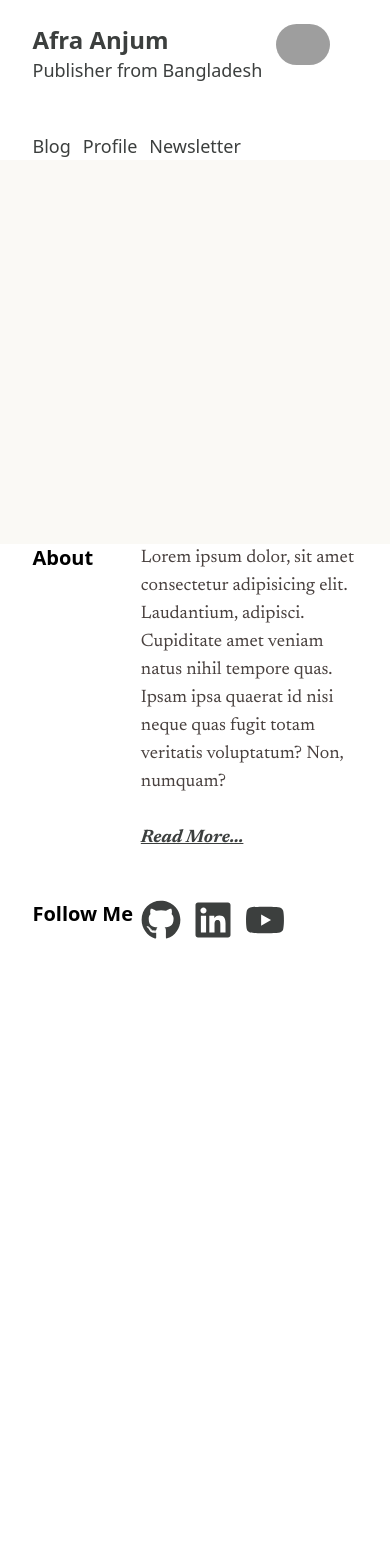
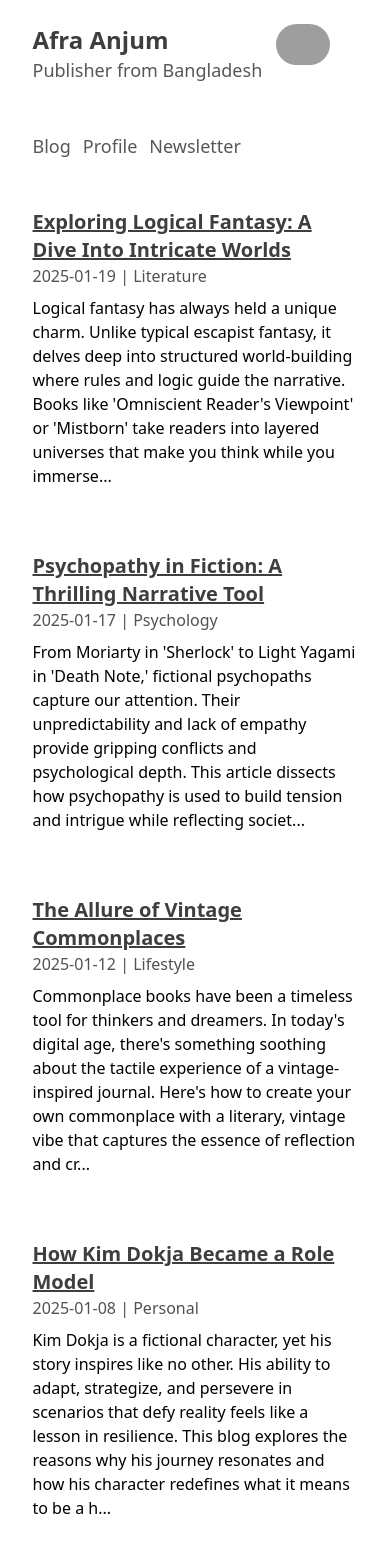
Before and after one commit to Irenity0/silent-pen-v2, a React (Vite) app: page / in a window 390 px wide. Shown: the top 1568 px of the page. Before the commit the page ends 940 px from the top, so only its background shows below. Built offline with nearby package versions, Linux system fonts and the light colour scheme; grey boxes are pictures that could not be loaded.

Commit message:
configured daisyUI, completed home page UI

```diff
--- a/eslint.config.js
+++ b/eslint.config.js
@@ -10,6 +10,7 @@ export default [
     files: ['**/*.{js,jsx}'],
     languageOptions: {
       ecmaVersion: 2020,
+      node : true,
       globals: globals.browser,
       parserOptions: {
         ecmaVersion: 'latest',
--- a/package.json
+++ b/package.json
@@ -24,6 +24,7 @@
     "@types/react-dom": "^18.3.1",
     "@vitejs/plugin-react": "^4.3.4",
     "autoprefixer": "^10.4.20",
+    "daisyui": "^4.12.23",
     "eslint": "^9.15.0",
     "eslint-plugin-react": "^7.37.2",
     "eslint-plugin-react-hooks": "^5.0.0",
--- a/public/data.json
+++ b/public/data.json
@@ -0,0 +1,32 @@
+[
+    {
+      "blog_title": "Exploring Logical Fantasy: A Dive Into Intricate Worlds",
+      "blog_date": "2025-01-19",
+      "blog_category": "Literature",
+      "blog_content": "Logical fantasy has always held a unique charm. Unlike typical escapist fantasy, it delves deep into structured world-building where rules and logic guide the narrative. Books like 'Omniscient Reader's Viewpoint' or 'Mistborn' take readers into layered universes that make you think while you immerse. This blog explores why logical fantasy resonates and the thrill of piecing together a complex narrative."
+    },
+    {
+      "blog_title": "Psychopathy in Fiction: A Thrilling Narrative Tool",
+      "blog_date": "2025-01-17",
+      "blog_category": "Psychology",
+      "blog_content": "From Moriarty in 'Sherlock' to Light Yagami in 'Death Note,' fictional psychopaths capture our attention. Their unpredictability and lack of empathy provide gripping conflicts and psychological depth. This article dissects how psychopathy is used to build tension and intrigue while reflecting societal fears and fascinations."
+    },
+    {
+      "blog_title": "The Allure of Vintage Commonplaces",
+      "blog_date": "2025-01-12",
+      "blog_category": "Lifestyle",
+      "blog_content": "Commonplace books have been a timeless tool for thinkers and dreamers. In today's digital age, there's something soothing about the tactile experience of a vintage-inspired journal. Here's how to create your own commonplace with a literary, vintage vibe that captures the essence of reflection and creativity."
+    },
+    {
+      "blog_title": "How Kim Dokja Became a Role Model",
+      "blog_date": "2025-01-08",
+      "blog_category": "Personal",
+      "blog_content": "Kim Dokja is a fictional character, yet his story inspires like no other. His ability to adapt, strategize, and persevere in scenarios that defy reality feels like a lesson in resilience. This blog explores the reasons why his journey resonates and how his character redefines what it means to be a hero."
+    },
+    {
+      "blog_title": "Night Owls and Productivity: Why I Start My Day at Midnight",
+      "blog_date": "2025-01-05",
+      "blog_category": "Self-Improvement",
+      "blog_content": "The night offers silence, focus, and a sense of calm that the daytime often lacks. Starting my day at midnight aligns perfectly with my creative bursts and allows uninterrupted study sessions. Here’s a breakdown of my midnight-to-noon productivity routine and why it works wonders for night owls."
+    }
+  ]
--- /dev/null
+++ b/src/Components/BlogCard.jsx
@@ -0,0 +1,16 @@
+import { Link } from "react-router-dom";
+
+// eslint-disable-next-line react/prop-types
+const BlogCard = ({ blog: { blog_title, blog_date, blog_category, blog_content } }) => {
+    return (
+        <>
+            <Link className="text-xl underline text-accent font-semibold" to={`/blogs/${blog_title}`}>{blog_title}</Link>
+            <p className="text-accent/90">{blog_date} | {blog_category}</p>
+            <p className="mt-2">
+                {blog_content.slice(0, 300)}{blog_content.length > 100 && "..."}
+            </p>
+        </>
+    );
+};
+
+export default BlogCard;
--- a/src/Components/Navbar.jsx
+++ b/src/Components/Navbar.jsx
@@ -5,11 +5,11 @@ const Navbar = () => {
         <section className="flex w-10/12 md:11/12 lg:w-1/2 mx-auto mt-6">
             {/* text */}
             <div className="w-3/4">
-            <h1 className="text-2xl font-bold text-tertiary">Afra Anjum</h1>
-            <h2 className="text-lg text-tertiary">Publisher from Bangladesh</h2>
+            <h1 className="text-2xl font-bold text-accent">Afra Anjum</h1>
+            <h2 className="text-lg text-secondary">Publisher from Bangladesh</h2>
             <br />
             <br />
-            <div className="space-x-3 text-lg text-tertiary">
+            <div className="space-x-3 text-lg text-secondary">
                 <NavLink to={'/'}>Blog</NavLink>
                 <NavLink to={'/profile'}>Profile</NavLink>
                 <NavLink to={'/newsletter'}>Newsletter</NavLink>
--- a/src/Layout/Layout.jsx
+++ b/src/Layout/Layout.jsx
@@ -6,7 +6,9 @@ const Layout = () => {
     return (
         <>
         <Navbar></Navbar>
+        <div className="divider w-10/12 md:11/12 lg:w-1/2 mx-auto"></div>
         <Outlet></Outlet>
+        <br /><br /><br /><br />
         <Footer></Footer>
         </>
     );
--- a/src/Pages/HomePage.jsx
+++ b/src/Pages/HomePage.jsx
@@ -1,7 +1,35 @@
+import { useEffect, useState } from "react";
+import BlogCard from "../Components/BlogCard";
+
 const HomePage = () => {
+    const [blogs, setBlogs] = useState([]);
+
+    useEffect(() => {
+        // Fetch the data from the public folder for noe
+        fetch('/data.json')
+            .then((response) => {
+                if (!response.ok) {
+                    throw new Error('Failed to fetch data');
+                }
+                return response.json();
+            })
+            .then((data) => setBlogs(data))
+            .catch((error) => console.error('Error fetching data:', error));
+    }, []);
+
     return (
-        <section className="bg-primary h-96">
-
+        <section className="w-10/12 md:11/12 lg:w-1/2 mx-auto">
+            {blogs.length === 0 ? (
+                <p>Loading...</p>
+            ) : (
+                <ul className="space-y-16">
+                    {blogs.map((blog, index) => (
+                        <li key={index}>
+                            <BlogCard blog={blog} />
+                        </li>
+                    ))}
+                </ul>
+            )}
         </section>
     );
 };
--- a/src/routes/routes.jsx
+++ b/src/routes/routes.jsx
@@ -11,6 +11,10 @@ const router = createBrowserRouter([
             {
                 path: '/',
                 element: <HomePage/>
+            },
+            {
+                path: '/blogs/:title',
+                element: <h2>details</h2>
             }
         ]
     },
--- a/tailwind.config.js
+++ b/tailwind.config.js
@@ -6,15 +6,23 @@ export default {
   ],
   theme: {
     extend: {
-      colors: {
-        primary: '#faf9f5',
-        secondary: '#49413f',
-        tertiary: '#3c3f3e',
-      },
       fontFamily: {
-        "newsreader": ["Newsreader", "serif"],
-      },
+        "parkinsans" : ["Parkinsans", "monospace"],
+      }
     },
   },
-  plugins: [],
+  plugins: [require('daisyui'),],
+
+  daisyui: {
+    themes: [
+      {
+        mytheme: {
+          primary: "#faf9f5",
+          secondary: "#555856",
+          accent: "#3c3f3e",
+          "base": "#faf9f5"
+        }
+      }
+    ]
+  }
 }
```
Also changed, not shown: 1 other file (tests, documents, lock files or other folders).
